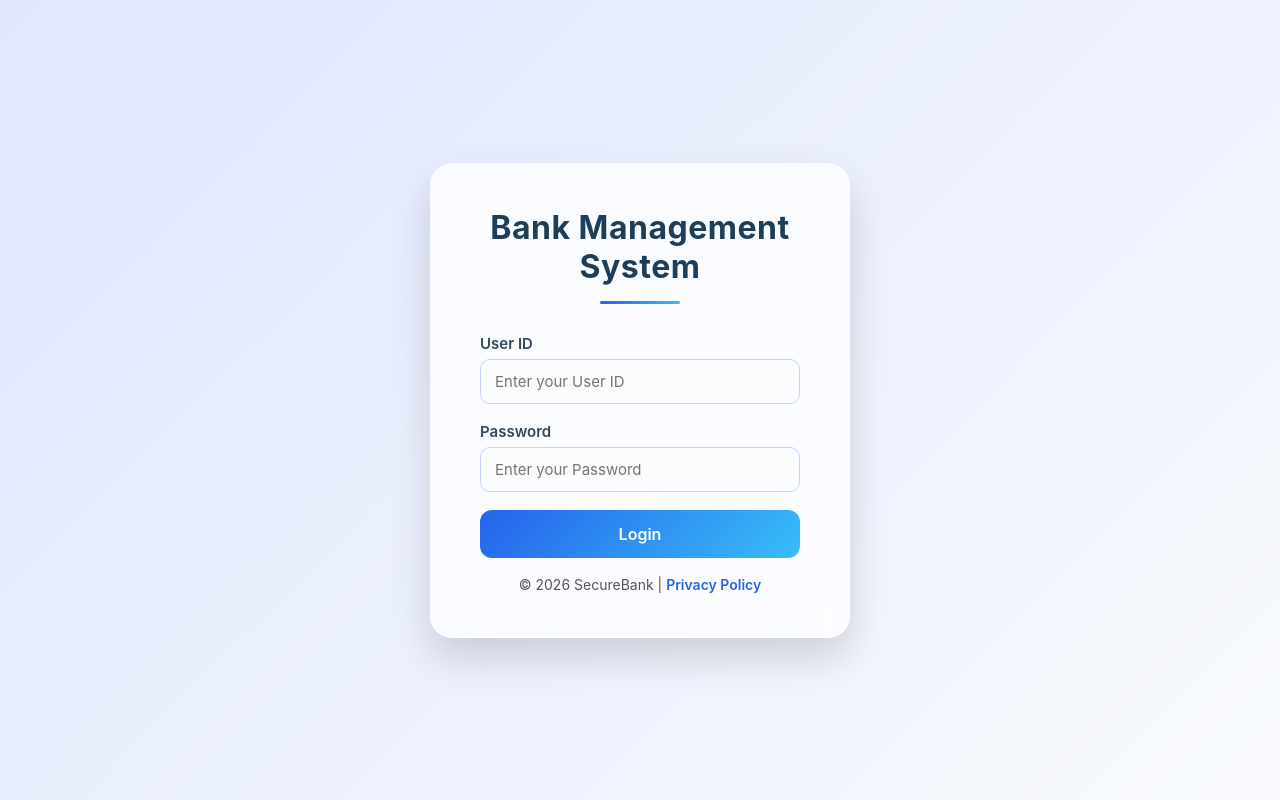
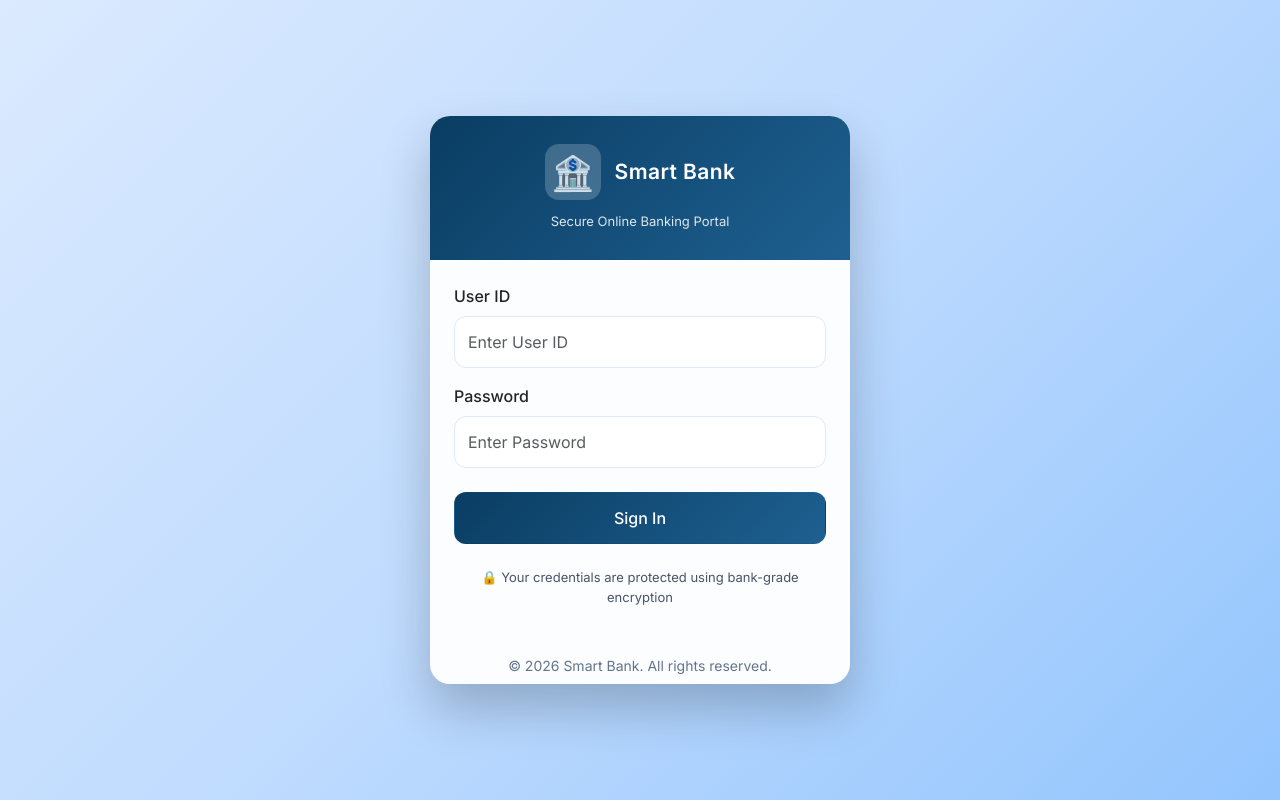
Before and after one commit to tanvi2711/Python_Full_stack_Projects, a Flask app: page / in a window 1280 px wide. Run offline with Flask 3, Linux system fonts and the light colour scheme.

Commit message:
enhance css of  index.html

```diff
--- a/BANKAPP/templates/index.html
+++ b/BANKAPP/templates/index.html
@@ -2,163 +2,198 @@
 <html lang="en">
 <head>
     <meta charset="UTF-8">
-<meta name="viewport" content="width=device-width, initial-scale=1.0">
-<title>Bank Management System | Login</title>
+    <meta name="viewport" content="width=device-width, initial-scale=1">
+    <title>Smart Bank |Secure Login </title>
+
+    <!-- Bootstrap 5 -->
+    <link href="https://cdn.jsdelivr.net/npm/bootstrap@5.3.2/dist/css/bootstrap.min.css" rel="stylesheet">
+
+    <!-- Google Font -->
+    <link href="https://fonts.googleapis.com/css2?family=Inter:wght@400;500;600&display=swap" rel="stylesheet">
+
     <style>
-:root{
-    --primary:#2563eb;
-    --accent:#38bdf8;
-    --glass:rgba(255,255,255,0.75);
-    --shadow:rgba(0,0,0,0.15);
+        body {
+            font-family: 'Inter', sans-serif;
+            min-height: 100vh;
+            background: linear-gradient(135deg, #dbeafe, #bfdbfe, #93c5fd);
+            display: flex;
+            align-items: center;
+            justify-content: center;
+            padding: 15px;
         }
 
-/* ---------- GLOBAL RESET ---------- */
-*{
-    margin:0;
-    padding:0;
-    box-sizing:border-box;
-    font-family:'Inter','Poppins',sans-serif;
+        /* ================= LOGIN CARD ================= */
+        .login-card {
+            max-width: 420px;
+            width: 100%;
+            border-radius: 20px;
+            border: none;
+            background: rgba(255, 255, 255, 0.95);
+            box-shadow: 0 25px 50px rgba(0, 0, 0, 0.22);
+            animation: floatUp 0.6s ease;
         }
 
-body{
-    min-height:100vh;
-    display:flex;
-    justify-content:center;
-    align-items:center;
-    background:linear-gradient(135deg,#e0e7ff,#f8fafc);
+        @keyframes floatUp {
+            from {
+                opacity: 0;
+                transform: translateY(18px);
+            }
+            to {
+                opacity: 1;
+                transform: translateY(0);
+            }
         }
 
-/* ---------- LOGIN CARD ---------- */
-.login-container{
-    background:var(--glass);
-    backdrop-filter:blur(12px);
-    padding:45px 50px;
-    border-radius:22px;
-    max-width:420px;
-    width:95%;
-    box-shadow:0 20px 40px var(--shadow);
-    transition:0.3s;
+        /* ================= BRAND HEADER ================= */
+        .bank-header {
+            background: linear-gradient(135deg, #0a3d62, #1e6091);
+            border-top-left-radius: 20px;
+            border-top-right-radius: 20px;
+            padding: 28px;
+            color: white;
+            text-align: center;
         }
 
-.login-container:hover{
-    transform:translateY(-3px);
-    box-shadow:0 28px 50px rgba(0,0,0,.25);
+        .brand-box {
+            display: flex;
+            align-items: center;
+            justify-content: center;
+            gap: 14px;
+            margin-bottom: 8px;
         }
 
-.login-container h1{
-    text-align:center;
-    font-size:2rem;
-    color:#1e3d58;
-    margin-bottom:12px;
-    letter-spacing:0.5px;
+        .brand-logo {
+            font-size: 34px;
+            background: rgba(255, 255, 255, 0.2);
+            width: 56px;
+            height: 56px;
+            border-radius: 14px;
+            display: flex;
+            align-items: center;
+            justify-content: center;
         }
 
-.login-container hr{
-    border:none;
-    height:3px;
-    width:80px;
-    border-radius:5px;
-    background:linear-gradient(to right,var(--primary),var(--accent));
-    margin:15px auto 30px;
+        .brand-name {
+            font-size: 21px;
+            font-weight: 600;
+            letter-spacing: 0.4px;
         }
 
-/* ---------- FORM ---------- */
-form h3{
-    font-size:15px;
-    font-weight:600;
-    color:#34495e;
-    margin-bottom:6px;
-    text-align:left;
+        .bank-header small {
+            opacity: 0.85;
+            font-size: 13px;
         }
 
-input[type="text"],
-input[type="password"]{
-    width:100%;
-    padding:12px 14px;
-    border-radius:10px;
-    border:1px solid #c7d2fe;
-    background:#f9fbfc;
-    margin-bottom:18px;
-    transition:0.3s;
-    font-size:15px;
+        /* ================= INPUTS ================= */
+        .form-control {
+            border-radius: 12px;
+            padding: 13px;
+            border: 1px solid #dbeafe;
         }
 
-input[type="text"]:focus,
-input[type="password"]:focus{
-    outline:none;
-    border-color:var(--primary);
-    background:#ffffff;
-    box-shadow:0 0 10px rgba(37,99,235,0.2);
+        .form-control:focus {
+            border-color: #1e6091;
+            box-shadow: 0 0 0 0.25rem rgba(30, 96, 145, 0.25);
         }
 
-input[type="submit"]{
-    width:100%;
-    padding:14px;
-    border:none;
-    border-radius:12px;
-    background:linear-gradient(135deg,var(--primary),var(--accent));
-    color:#fff;
-    font-size:16px;
-    font-weight:600;
-    cursor:pointer;
-    transition:0.3s;
+        /* ================= BUTTON ================= */
+        .login-btn {
+            background: linear-gradient(135deg, #0a3d62, #1e6091);
+            border-radius: 12px;
+            padding: 13px;
+            font-weight: 500;
+            transition: transform 0.2s ease, box-shadow 0.2s ease;
         }
 
-input[type="submit"]:hover{
-    transform:translateY(-2px);
-    box-shadow:0 12px 24px rgba(37,99,235,.3);
+        .login-btn:hover {
+            transform: translateY(-2px);
+            box-shadow: 0 10px 25px rgba(10, 61, 98, 0.35);
         }
 
-/* ---------- FOOTER ---------- */
-.footer-text{
-    margin-top:18px;
-    font-size:14px;
-    color:#555;
-    text-align:center;
+        /* ================= TEXT ================= */
+        .secure-text {
+            font-size: 13px;
+            color: #475569;
         }
 
-.footer-text a{
-    color:var(--primary);
-    font-weight:600;
-    text-decoration:none;
-    transition:0.3s;
+        /* ================= FOOTER ================= */
+        .card-footer {
+            background: transparent;
+            border-top: none;
+            color: #64748b;
         }
 
-.footer-text a:hover{
-    text-decoration:underline;
+        /* ================= RESPONSIVE ================= */
+
+        @media (max-width: 480px){
+
+            .bank-header{
+                padding: 22px;
             }
 
-/* ---------- RESPONSIVE ---------- */
-@media(max-width:500px){
-    .login-container{
-        padding:35px 25px;
-        border-radius:16px;
+            .brand-logo{
+                width: 48px;
+                height: 48px;
+                font-size: 28px;
             }
 
-    .login-container h1{
-        font-size:1.6rem;
+            .brand-name{
+                font-size: 18px;
+            }
+
+            .card-body{
+                padding: 22px !important;
+            }
+
+            .secure-text{
+                font-size: 12px;
             }
         }
     </style>
 </head>
 <body>
-<div class="login-container">
-    <h1>Bank Management System</h1>
-    <hr>
 
+    <div class="card login-card">
+
+        <!-- Brand Header -->
+        <div class="bank-header">
+            <div class="brand-box">
+                <div class="brand-logo">🏦</div>
+                <div class="brand-name">Smart Bank</div>
+            </div>
+            <small>Secure Online Banking Portal</small>
+        </div>
+
+        <!-- Body -->
+        <div class="card-body p-4">
             <form action="{{ url_for('checklogin') }}" method="post">
-        <h3>User ID</h3>
-        <input type="text" name="userid" placeholder="Enter your User ID" required>
+                <div class="mb-3">
+                    <label class="form-label fw-medium">User ID</label>
+                    <input type="text" name="userid" class="form-control" placeholder="Enter User ID" required>
+                </div>
 
-        <h3>Password</h3>
-        <input type="password" name="password" placeholder="Enter your Password" required>
+                <div class="mb-3">
+                    <label class="form-label fw-medium">Password</label>
+                    <input type="password" name="password" class="form-control" placeholder="Enter Password" required>
+                </div>
 
-        <input type="submit" value="Login">
+                <div class="d-grid mt-4">
+                    <button type="submit" class="btn text-white login-btn">
+                        Sign In
+                    </button>
+                </div>
             </form>
 
-    <p class="footer-text">
-        © 2026 SecureBank | <a href="#">Privacy Policy</a>
+            <p class="text-center mt-4 secure-text">
+                🔒 Your credentials are protected using bank-grade encryption
             </p>
         </div>
+
+        <!-- Footer -->
+        <div class="card-footer text-center small">
+            © 2026 Smart Bank. All rights reserved.
+        </div>
+    </div>
+
 </body>
 </html>
```
Lines whose indentation alone changed are shown as unchanged.
